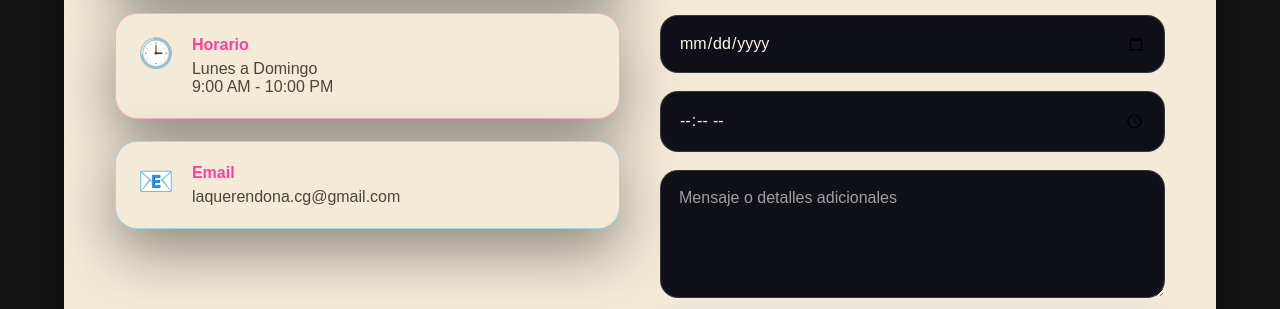
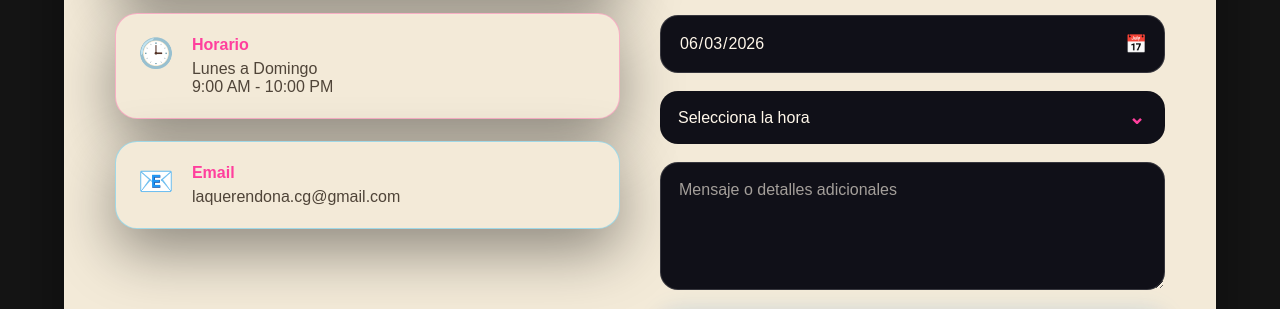
Before and after one commit to querendonatepeapulco/proyecto-querendona, a website: page contacto.html in a window 1280 px wide. Shown: the part 1292-1601 px from the top of the page. Drawn offline with Linux system fonts and the light colour scheme.

Commit message:
Mejorar controles de fecha y hora en reservas

```diff
--- a/contacto.html
+++ b/contacto.html
@@ -182,7 +182,7 @@
                     </div>
 
 
-                    <div class="input-group">
+                    <div class="input-group date-field">
 
                         <input type="date" name="date" required>
 
@@ -191,7 +191,36 @@
 
                     <div class="input-group">
 
-                        <input type="time" name="time" required>
+                        <select name="time" required>
+                            <option value="" disabled selected>Selecciona la hora</option>
+                            <option value="09:00">9:00 AM</option>
+                            <option value="09:30">9:30 AM</option>
+                            <option value="10:00">10:00 AM</option>
+                            <option value="10:30">10:30 AM</option>
+                            <option value="11:00">11:00 AM</option>
+                            <option value="11:30">11:30 AM</option>
+                            <option value="12:00">12:00 PM</option>
+                            <option value="12:30">12:30 PM</option>
+                            <option value="13:00">1:00 PM</option>
+                            <option value="13:30">1:30 PM</option>
+                            <option value="14:00">2:00 PM</option>
+                            <option value="14:30">2:30 PM</option>
+                            <option value="15:00">3:00 PM</option>
+                            <option value="15:30">3:30 PM</option>
+                            <option value="16:00">4:00 PM</option>
+                            <option value="16:30">4:30 PM</option>
+                            <option value="17:00">5:00 PM</option>
+                            <option value="17:30">5:30 PM</option>
+                            <option value="18:00">6:00 PM</option>
+                            <option value="18:30">6:30 PM</option>
+                            <option value="19:00">7:00 PM</option>
+                            <option value="19:30">7:30 PM</option>
+                            <option value="20:00">8:00 PM</option>
+                            <option value="20:30">8:30 PM</option>
+                            <option value="21:00">9:00 PM</option>
+                            <option value="21:30">9:30 PM</option>
+                            <option value="22:00">10:00 PM</option>
+                        </select>
 
                     </div>
 
--- a/script.js
+++ b/script.js
@@ -126,7 +126,7 @@
     const reservationDate = reservationForm.querySelector('input[name="date"]');
 
     if(reservationDate){
-        reservationDate.min = getTodayInputDate();
+        setDefaultReservationDate(reservationDate);
     }
 
     reservationForm.addEventListener('submit', (e) => {
@@ -167,6 +167,10 @@
 
         reservationForm.reset();
 
+        if(reservationDate){
+            setDefaultReservationDate(reservationDate);
+        }
+
     });
 
 }
@@ -186,6 +190,16 @@
         month: 'long',
         year: 'numeric'
     });
+
+}
+
+function setDefaultReservationDate(input){
+
+    const today = getTodayInputDate();
+
+    input.min = today;
+    input.value = today;
+    input.defaultValue = today;
 
 }
 
--- a/styles.css
+++ b/styles.css
@@ -1094,8 +1094,13 @@
     gap: 18px;
 }
 
+.input-group {
+    position: relative;
+}
+
 .input-group input,
-.input-group textarea {
+.input-group textarea,
+.input-group select {
     width: 100%;
 
     padding: 18px;
@@ -1114,8 +1119,52 @@
     transition: .3s ease;
 }
 
+.input-group select {
+    appearance: none;
+    cursor: pointer;
+    padding-right: 54px;
+}
+
+.input-group select option {
+    background: #101018;
+    color: #fff;
+}
+
+.date-field input[type="date"] {
+    padding-right: 54px;
+}
+
+.date-field::after {
+    content: "📅";
+    position: absolute;
+    right: 18px;
+    top: 50%;
+    transform: translateY(-50%);
+    font-size: 1.1rem;
+    pointer-events: none;
+}
+
+.date-field input[type="date"]::-webkit-calendar-picker-indicator {
+    cursor: pointer;
+    opacity: 0;
+    width: 42px;
+}
+
+.input-group:has(select)::after {
+    content: "⌄";
+    position: absolute;
+    right: 20px;
+    top: 50%;
+    transform: translateY(-54%);
+    color: var(--accent);
+    font-size: 1.25rem;
+    font-weight: 700;
+    pointer-events: none;
+}
+
 .input-group input:focus,
-.input-group textarea:focus {
+.input-group textarea:focus,
+.input-group select:focus {
     transform: scale(1.01);
 
     box-shadow: 0 0 0 3px rgba(164,74,47,0.2);
```
